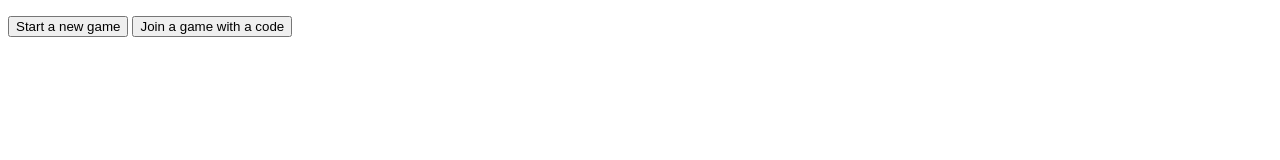
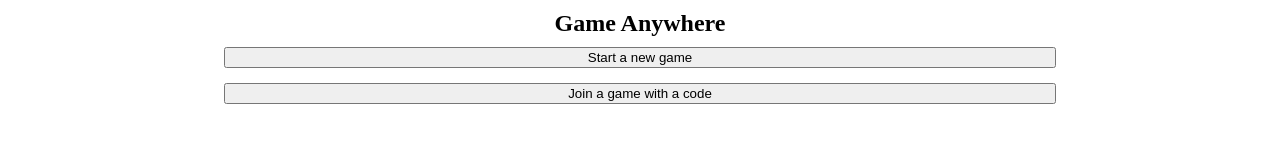
Before and after one commit to Warggr/GameAnywhere, a plain HTML site: page src/templates/index.html in a window 1280 px wide. Drawn offline with Linux system fonts and the light colour scheme.

Commit message:
basic front page with css added

```diff
--- /dev/null
+++ b/src/templates/css/main_index.css
@@ -0,0 +1,43 @@
+html, body, div, p {
+    margin: 0;
+    padding: 0;
+    box-sizing: border-box;
+}
+
+
+body {
+    display: flex;
+    flex-flow: column;
+    align-items: center;
+}
+
+header {
+    width: 65vw;
+    padding: 10px;
+    display: flex;
+    justify-content: center;
+    align-items: center;
+    /* border: 1px solid black; */
+}
+
+.PageTitle {
+    text-align: center;
+    width: 100%;
+    font-weight: 700;
+    font-size: x-large;
+}
+
+.indexMainDiv {
+    display: flex;
+    flex-flow: column;
+    width: 65vw;
+    /* justify-content: space-around; */
+    align-items: center;
+}
+
+.indexMainDiv button {
+    width: 100%;
+    /* background-color: transparent; */
+    margin-bottom: 15px;
+
+}
--- a/src/templates/index.html
+++ b/src/templates/index.html
@@ -3,12 +3,14 @@
 <head>
     <meta charset="UTF-8">
     <meta name="viewport" content="width=device-width, initial-scale=1.0">
-    <title>GameAwesome</title>
+    <title>GameAnywhere</title>
+    <link rel="stylesheet" href="./css/main_index.css">
 </head>
 <body>
-    <header></header>
-    <div>
-        <p></p>
+    <header>
+        <p class="PageTitle">Game Anywhere</p>
+    </header>
+    <div class="indexMainDiv">
         <button>Start a new game</button>
         <button>Join a game with a code</button>
     </div>
```
